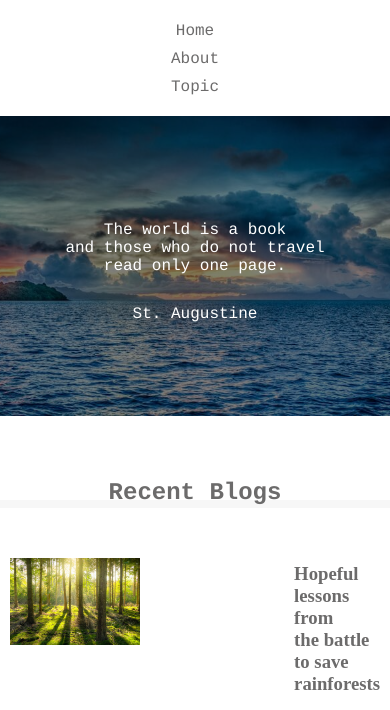
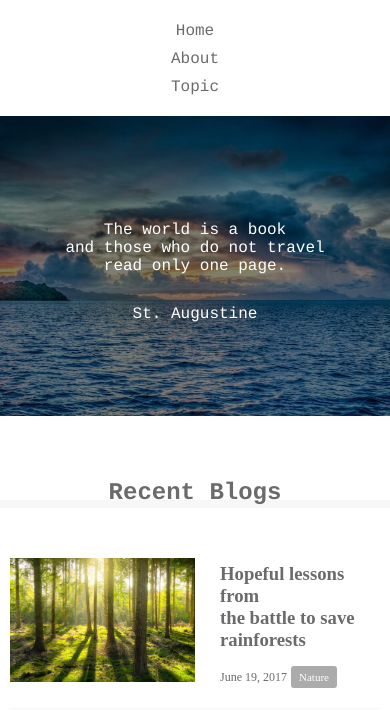
Before and after one commit to rsudo1005/webcamp, a plain HTML site: page index.html in a window 390 px wide. Shown: the part 55-765 px from the top of the page. Drawn offline with Linux system fonts and the light colour scheme.

Commit message:
Imgをpタグで囲んだことに伴う処理、文字の折返し処理

```diff
--- a/style.css
+++ b/style.css
@@ -3,6 +3,11 @@
   padding: 0;
   box-sizing: border-box;
   color: #6c6b6b;
+}
+
+body {
+  word-wrap: break-word;
+  overflow-wrap: break-word;
 }
 
 a {
@@ -110,7 +115,6 @@ main {
 }
 
 .blog-image {
-  /* float: left; */
   height: 180px;
   width: 270px;
 }
@@ -120,7 +124,6 @@ main {
 }
 
 .blog-text {
-  /* float: left; */
   padding: 30px 0 0 25px;
 }
 
@@ -262,8 +265,12 @@ footer {
     padding-left: 10px;
     padding-right: 10px;
   }
+  .blog-image-box {
+    width: 50%;
+    height: auto;
+  }
   .blog-image {
-    width: 50%;
+    width: 100%;
     height: auto;
   }
   .blog-text {
```
